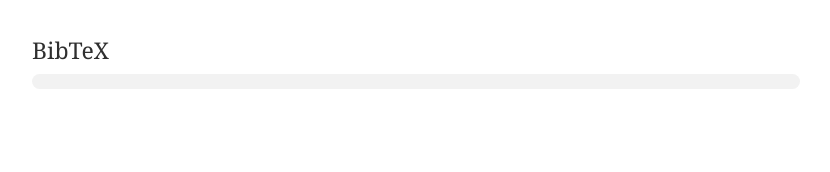
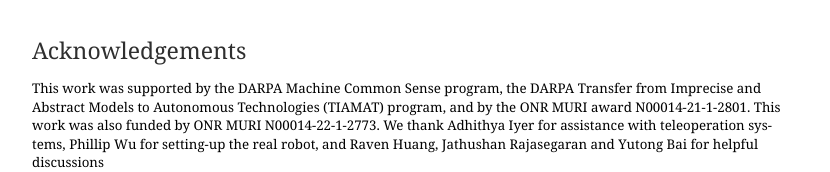
Before and after one commit to hgaurav2k/hop, a plain HTML site: page index.html in a window 1280 px wide. Shown: the part 3250-3422 px from the top of the page, without its empty margins (224-1054 px from the left). Before the commit the page ends 3377 px from the top, so only its background shows below. Drawn offline with nearby package versions, Linux system fonts and the light colour scheme.

Commit message:
Update index.html

```diff
--- a/index.html
+++ b/index.html
@@ -470,15 +470,20 @@
                 </div>
             </div>
 
-    <h1>BibTeX</h1>
+
+        <h1>Acknowledgements</h1>
+    <p>
+        This work was supported by the DARPA Machine Common Sense program, the DARPA Transfer from Imprecise and Abstract Models to Autonomous Technologies (TIAMAT) program, and by the ONR MURI award N00014-21-1-2801. This work was also funded by ONR MURI N00014-22-1-2773. We thank Adhithya Iyer for assistance with teleoperation systems, Phillip Wu for setting-up the real robot, and Raven Huang, Jathushan Rajasegaran and Yutong Bai for helpful discussions
+    </p>
+<!--     <h1>BibTeX</h1>
     <p class="bibtex">
-        <!-- @article{Rpt2023,<br>
+        @article{Rpt2023,<br>
         &nbsp;&nbsp;title={Robot Learning with Sensorimotor Pre-training},<br>
         &nbsp;&nbsp;author={Ilija Radosavovic and Baifeng Shi and Letian Fu and Ken Goldberg and Trevor Darrell and Jitendra Malik},<br>
         &nbsp;&nbsp;year={2023},<br>
         &nbsp;&nbsp;journal={arXiv:2306.10007}<br>
-        } -->
-    </p>
+        }
+    </p> -->
 </div>
 <script type="text/javascript">
     /* https://stackoverflow.com/questions/3027707/how-to-change-the-playing-speed-of-videos-in-html5 */
```
